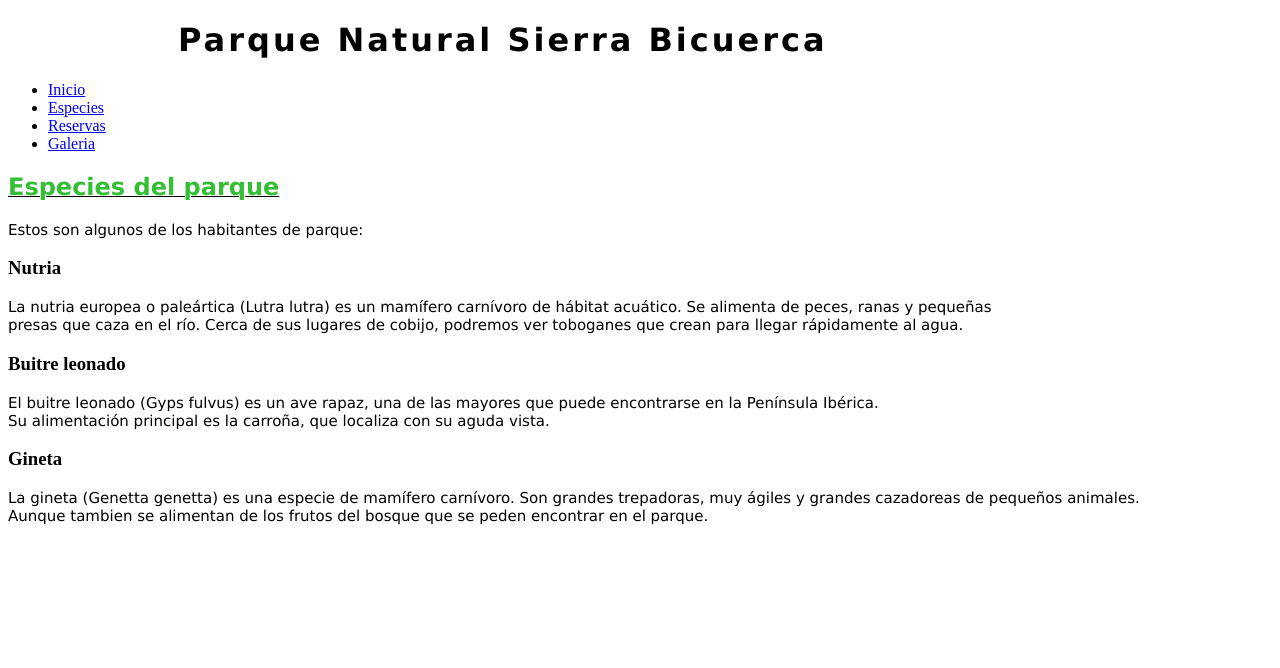
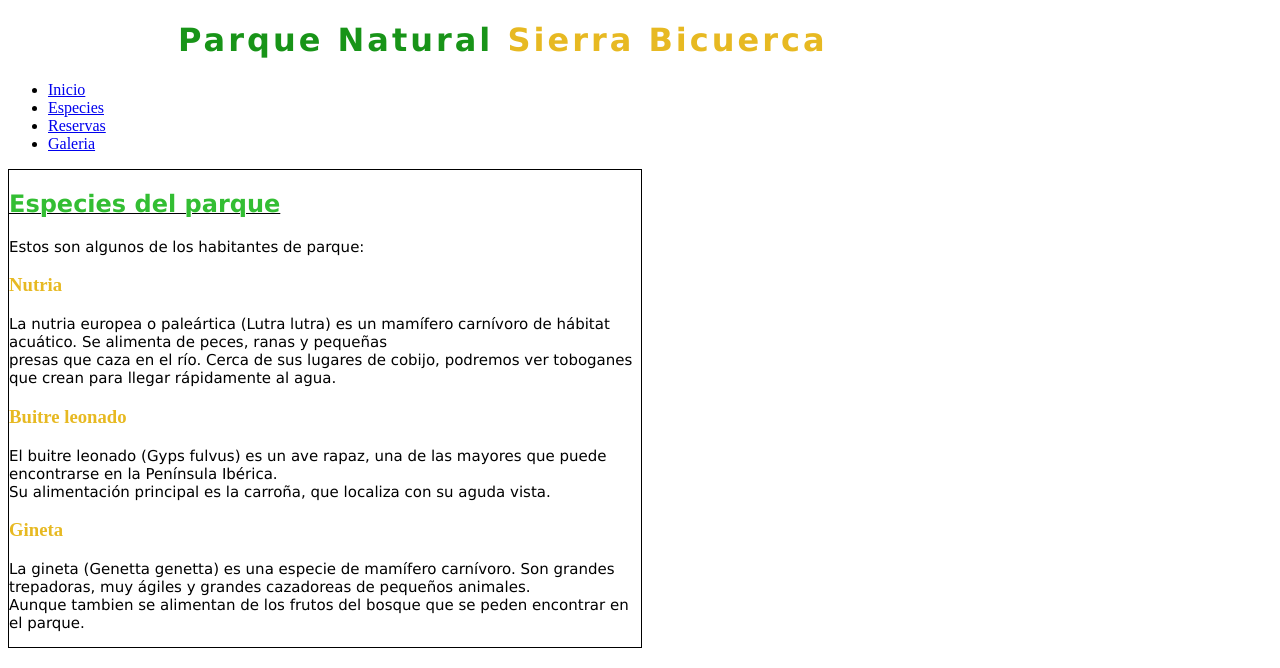
Before and after one commit to IzanDuesoLopez/TA28-HTML_CSS, a plain HTML site: page Ejercicio_07/parquenatural/especies.html in a window 1280 px wide. Drawn offline with Linux system fonts and the light colour scheme; files that its build step writes are made by us from their sources.

Commit message:
Ejercicio7

```diff
--- a/Ejercicio_07/css/estilo.css
+++ b/Ejercicio_07/css/estilo.css
@@ -34,3 +34,7 @@ p{
     font-family: 'Lucida Sans Unicode';
     font-size: 15px;
 }
+
+h3{
+    color: rgb(231, 185, 34);
+}
--- a/Ejercicio_07/parquenatural/especies.html
+++ b/Ejercicio_07/parquenatural/especies.html
@@ -7,17 +7,19 @@
     <meta name="viewport" content="width=device-width, initial-scale=1.0">
     <title>Especies</title>
     <link rel="stylesheet" href="especies.html">
-    <link rel="stylesheet" href="css/estilo.css">
+    <link rel="stylesheet" href="../css/estilo.css">
 </head>
 
 <body>
-    <h1>Parque Natural Sierra Bicuerca</h1>
+
+    <h1><strong id="verde">Parque Natural</strong> <strong id="naranja">Sierra Bicuerca</strong></h1>
     <ul>
         <li><a href="index.html">Inicio</a></li>
         <li><a href="especies.html">Especies</a></li>
         <li><a href="reservas.html">Reservas</a></li>
         <li><a href="galeria.html">Galeria</a></li>
     </ul>
+    <div>
     <h2>Especies del parque</h2>
     <p>Estos son algunos de los habitantes de parque:</p>
     <h3>Nutria</h3>
@@ -33,6 +35,7 @@
     <p>La gineta (Genetta genetta) es una especie de mamífero carnívoro. Son grandes trepadoras, muy ágiles y grandes
         cazadoreas de pequeños animales. <br>
         Aunque tambien se alimentan de los frutos del bosque que se peden encontrar en el parque.</p>
+    </div>
 </body>
 
 </html>
```
